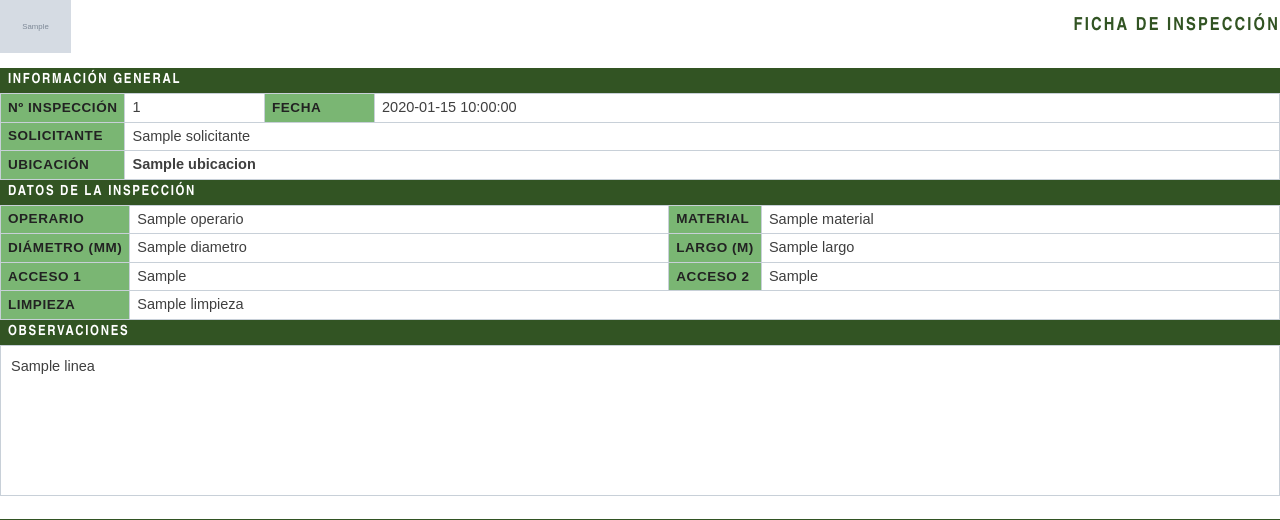
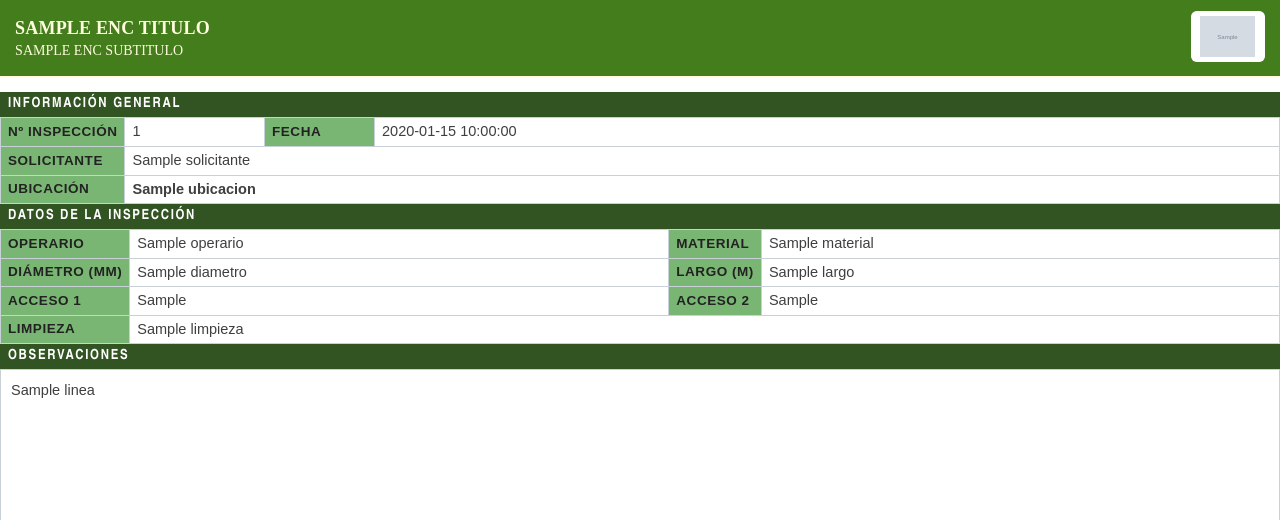
Before and after one commit to Grupo-TAU/app_web_repipe, a Python web app: template ficha_web/templates/ficha.html.j2 in a window 1280 px wide. Shown: the top 520 px of the page. Run offline with Jinja, Linux system fonts and the light colour scheme; the template is opened without the code that fills it: most values are stand-ins (such as "Sample title", 1, 10 or a date in 2020); grey boxes marked "Sample" are stand-in pictures.

Commit message:
Ficha: encabezado en banner verde con título, subtítulo y logo a la derecha
Co-Authored-By: Claude Sonnet 5.5 <noreply@anthropic.com>

```diff
--- a/ficha_web/core/render.py
+++ b/ficha_web/core/render.py
@@ -15,6 +15,8 @@ ANCHO_MAX = 1920   # fotos a escala 1920x1080 (16:9)
 CALIDAD_JPEG = 80
 COLUMNAS_FIGURAS = 2   # fotos de patologías: de a 2, en recuadros 16:9
 LOGO = RAIZ / "logo-repipe.png"
+ENCABEZADO_TITULO = "Inspección televisada de cañerías"
+ENCABEZADO_SUBTITULO = "Con cámara pértiga"
 
 _env = Environment(
     loader=FileSystemLoader(RAIZ / "templates"),
@@ -70,6 +72,8 @@ def contexto(ficha: FichaDatos, cfg: Config | None = None) -> dict:
         "pagina": cfg.pagina,
         "margen": cfg.margen,
         "logo": _logo_data_uri(),
+        "enc_titulo": ENCABEZADO_TITULO,
+        "enc_subtitulo": ENCABEZADO_SUBTITULO,
         "id": i.id,
         "ubicacion": i.ubicacion,
         "solicitante": formato.texto(i.solicitante),
--- a/ficha_web/templates/ficha.html.j2
+++ b/ficha_web/templates/ficha.html.j2
@@ -194,13 +194,19 @@
     justify-content: center;
   }
   .obs-box.conclusiones { min-height: 20mm; }
-  .encabezado { width: 100%; border-collapse: collapse; margin-bottom: 4mm; }
-  .encabezado td { vertical-align: middle; padding: 0; }
-  .encabezado .logo-cell img { height: 14mm; width: auto; display: block; }
-  .encabezado .titulo-cell {
-    text-align: right; font-family: 'Arial Narrow', Arial, sans-serif; font-weight: 700;
-    font-size: 18px; letter-spacing: .12em; text-transform: uppercase; color: rgb(50, 84, 35);
+  /* Encabezado: banner verde con título, subtítulo y logo a la derecha */
+  .encabezado {
+    width: 100%; border-collapse: collapse; margin-bottom: 4mm;
+    background-color: #437D1C; border-bottom: 0.5mm solid #FFFDDE;
   }
+  .encabezado td { vertical-align: middle; padding: 3mm 4mm; }
+  .enc-texto { color: #FFFDDE; font-family: 'Times New Roman', Times, 'Liberation Serif', serif; }
+  .enc-titulo { font-weight: 700; font-size: 18px; text-transform: uppercase; letter-spacing: .01em; }
+  .enc-sub { font-size: 14px; text-transform: uppercase; margin-top: 1mm; }
+  .enc-logo { width: 1%; white-space: nowrap; text-align: right; }
+  /* el logo es oscuro: va sobre un recuadro blanco para que se lea sobre el verde */
+  .logo-tile { display: inline-block; background: #FFFFFF; border-radius: 1.5mm; padding: 1.2mm 2.5mm; }
+  .logo-tile img { height: 11mm; width: auto; display: block; }
   /* Fotos de patologías: de a 2, recuadro 16:9 (1920x1080) */
   .img-grid.figuras td { width: 50%; }
   .img-grid.figuras .img-wrap { padding-bottom: 56.25%; }
@@ -214,8 +220,9 @@
       white-space: normal; width: auto; font-size: 10px; letter-spacing: 0;
     }
     .section-header { font-size: 12px; }
-    .encabezado .titulo-cell { font-size: 13px; }
-    .encabezado .logo-cell img { height: 10mm; }
+    .enc-titulo { font-size: 13px; }
+    .enc-sub { font-size: 11px; }
+    .logo-tile img { height: 8mm; }
     .img-grid { border-spacing: 3px; }
     .fig-label, .fig-label-bar { font-size: 9.5px; letter-spacing: 0; }
   }
@@ -229,8 +236,11 @@
     <!-- ENCABEZADO -->
     <table class="encabezado">
       <tr>
-        <td class="logo-cell">{% if logo %}<img src="{{ logo }}" alt="Repipe">{% endif %}</td>
-        <td class="titulo-cell">Ficha de inspección</td>
+        <td class="enc-texto">
+          <div class="enc-titulo">{{ enc_titulo }}</div>
+          <div class="enc-sub">{{ enc_subtitulo }}</div>
+        </td>
+        <td class="enc-logo">{% if logo %}<span class="logo-tile"><img src="{{ logo }}" alt="Repipe"></span>{% endif %}</td>
       </tr>
     </table>
 
```
Also changed, not shown: ficha_web/tests/test_ficha_render.py (+1 -0 lines), ficha_web/README.md.
